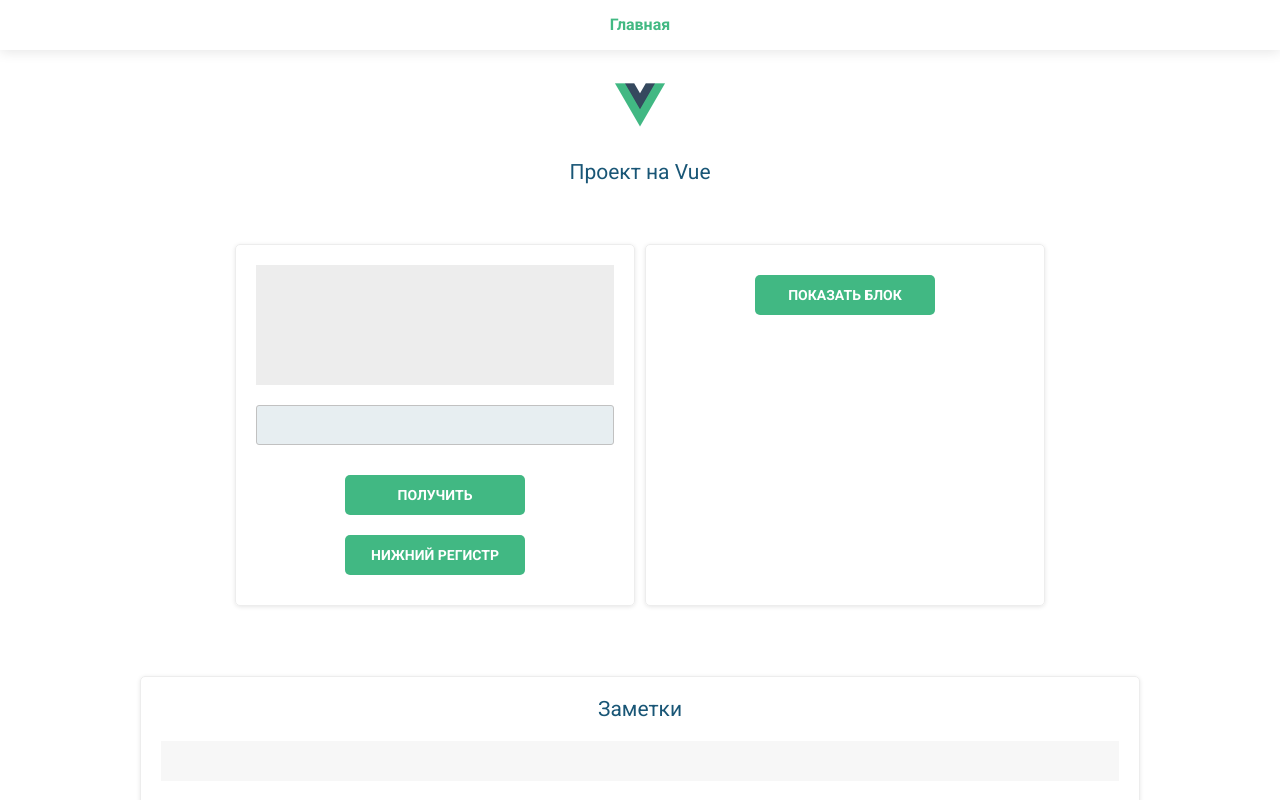
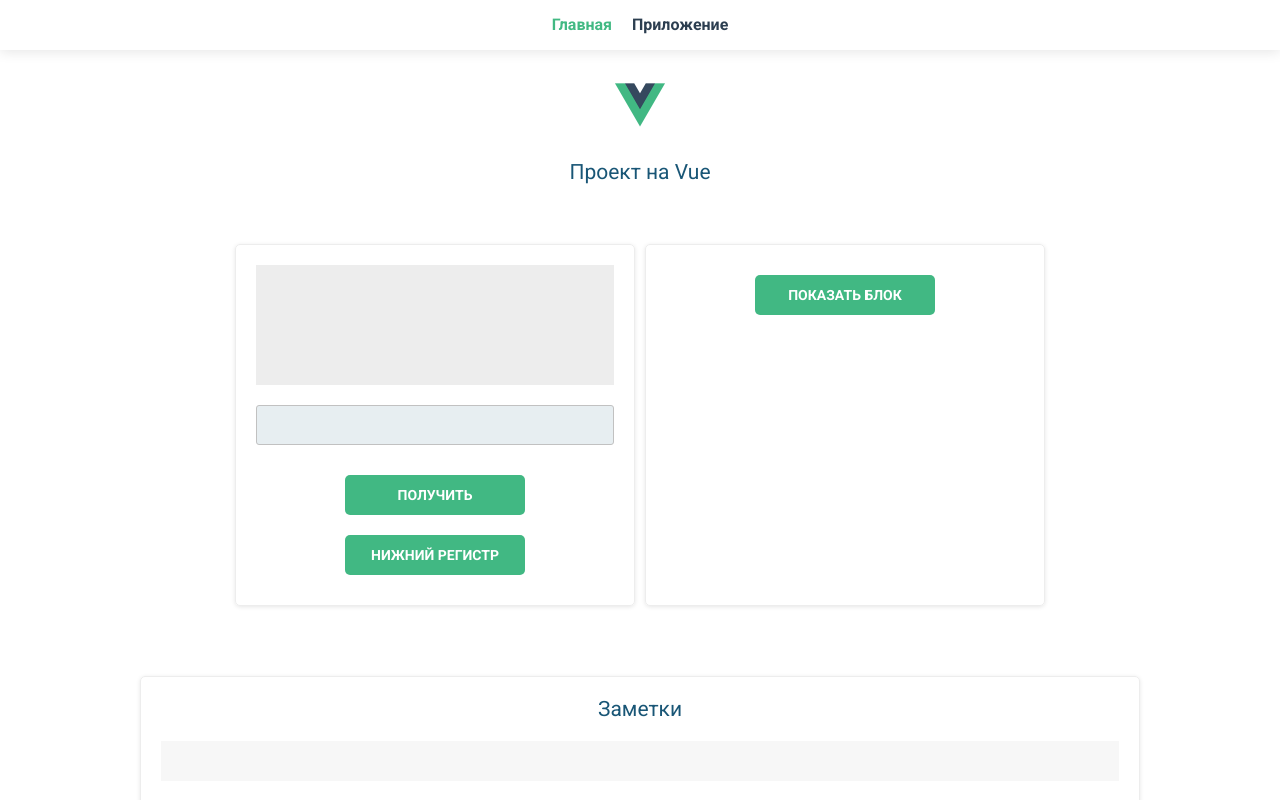
Before and after one commit to MikeIv/app-vue_, a Vue app: page /dev in a window 1280 px wide. Shown: the top 800 px of the page. Built offline with nearby package versions, Linux system fonts and the light colour scheme.

Commit message:
add 404 page

```diff
--- a/src/App.vue
+++ b/src/App.vue
@@ -1,7 +1,9 @@
 <template>
   <div id="app">
     <header id="nav" class="header_app">
-      <router-link to="/">Главная</router-link>
+      <nav class="header_app__list" v-for="link in links" :key="link.title">
+        <router-link :to="link.url" :title="link.title" class="header_app__item">{{ link.title }}</router-link>
+      </nav>
     </header>
 
     <router-view/>
@@ -10,13 +12,25 @@
 </template>
 
 
+<script>
+  export default {
+    data: () => ({
+      links: [
+        { title: 'Главная', url: '/' },
+        { title: 'Приложение', url: '/dev' },
+      ]
+    })
+  }
+</script>
+
+
 
 <style lang="scss">
 
-
 #nav {
 
-  a {
+  .header_app__item {
+
     font-size: 1.6rem;
     font-weight: bold;
     color: #2c3e50;
--- a/src/router/index.js
+++ b/src/router/index.js
@@ -10,14 +10,16 @@ const routes = [
     name: 'Home',
     component: Home
   },
-  // {
-  //   path: '/about',
-  //   name: 'About',
-  //   // route level code-splitting
-  //   // this generates a separate chunk (about.[hash].js) for this route
-  //   // which is lazy-loaded when the route is visited.
-  //   component: () => import(/* webpackChunkName: "about" */ '../views/About.vue')
-  // }
+  {
+    path: '/dev',
+    name: 'Dev',
+    component: () => import( '../views/Dev.vue')
+  },
+  {
+    path: '*',
+    name: 'NotFound',
+    component: () => import( '../views/404.vue')
+  },
 ]
 
 const router = new VueRouter({
--- a/src/scss/global/_mixins.scss
+++ b/src/scss/global/_mixins.scss
@@ -11,7 +11,13 @@
 }
 
 
-// Text
+// Typography
+@mixin h2 ($size:"1.8rem", $color: "#195676") {
+	font-size: #{$size};
+	color: #{$color};
+
+}
+
 @mixin h3 ($size:"1.6rem", $color: "#E28229") {
 	font-size: #{$size};
 	color: #{$color};
--- a/src/scss/parts/_header.scss
+++ b/src/scss/parts/_header.scss
@@ -6,6 +6,7 @@
   display: flex;
   justify-content: center;
   align-items: center;
+  gap: 2rem;
 
   width: 100%;
   height: 100%;
@@ -21,3 +22,11 @@
   }
 
 }
+
+.header_app__list {
+  display: flex;
+  justify-content: center;
+  align-items: center;
+  column-gap: 2rem;
+
+}
--- a/src/scss/project/_app.scss
+++ b/src/scss/project/_app.scss
@@ -46,6 +46,14 @@
   font-size: $l-Fs;
   color: $base;
 
+}
+
+.app__h2 {
+ @include h2;
+}
+
+.app__h3 {
+ @include h3;
 }
 
 .app__block {
--- a/src/scss/styles.scss
+++ b/src/scss/styles.scss
@@ -17,3 +17,4 @@
 
 // Project
 @import "project/app";
+@import "project/dev";
--- /dev/null
+++ b/src/views/404.vue
@@ -0,0 +1,35 @@
+<template>
+  <div class="app app__notfound">
+    <div class="app__wrapper">
+      <div class="app__header-top">
+        <img alt="Vue logo" src="../assets/img/logo.png" class="app__logo">
+        <h1 class="app__h1">{{ title }}</h1>
+      </div>
+
+      <!--   Первый блок   -->
+      <section class="app__block">
+        <h2 class="app__h2">Страница не найдена</h2>
+        <h3 class="app__h3">Вернитесь пожалуйста на страницу <router-link to="/" class="header_app__item">Главная
+        </router-link></h3>
+
+      </section>
+    </div>
+  </div>
+</template>
+
+<script>
+export default {
+name: "404",
+  data: () => ({
+    title:'Страница не найдена'
+  })
+}
+</script>
+
+<style lang="scss">
+
+.header_app .app__notfound {
+  display: none;
+}
+
+</style>
--- /dev/null
+++ b/src/views/Dev.vue
@@ -0,0 +1,29 @@
+<template>
+  <div class="app">
+    <div class="app__wrapper">
+      <div class="app__header-top">
+        <img alt="Vue logo" src="../assets/img/logo.png" class="app__logo">
+        <h1 class="app__h1">{{ title }}</h1>
+      </div>
+
+      <!--   Первый блок   -->
+      <section class="app__block">
+        <h2 class="v-hidden">Простой блок</h2>
+
+      </section>
+    </div>
+  </div>
+</template>
+
+<script>
+export default {
+name: "Dev",
+  data: () => ({
+  title: 'Раздел 1'
+  }),
+}
+</script>
+
+<style lang="scss">
+
+</style>
```
Also changed, not shown: src/scss/project/_dev.scss (added).
